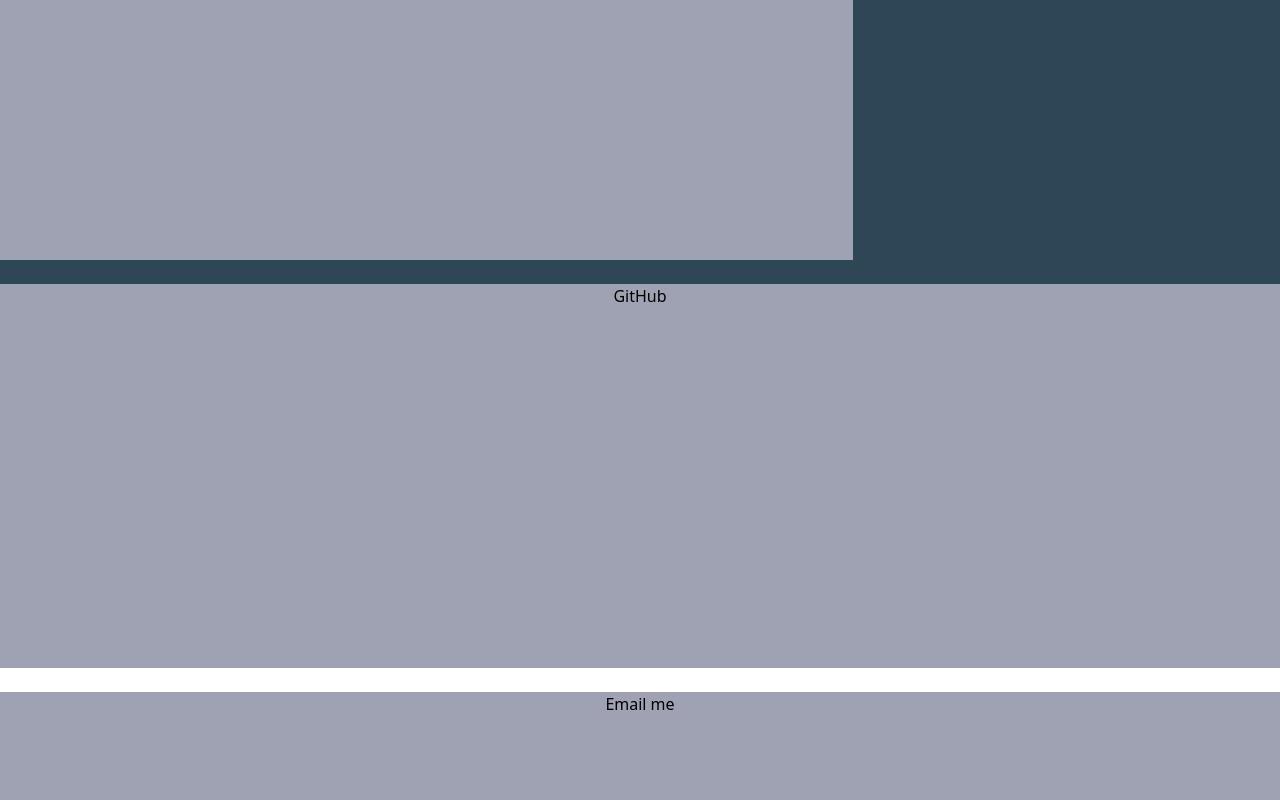
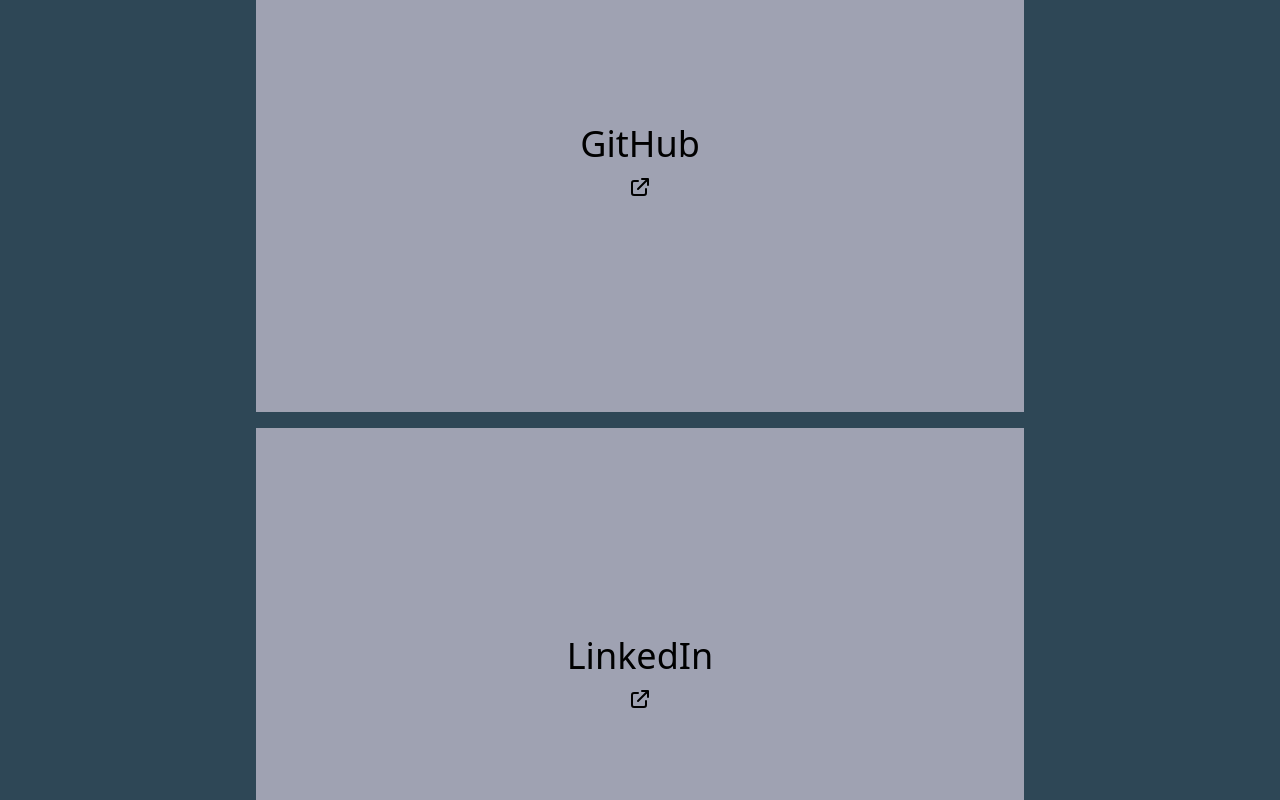
Before and after one commit to Thirteenhelens/testPersonalSite, a React (Create React App) app in the folder updatedpersonalsite/: page /ContactMe in a window 1280 px wide. Shown: the part 300-1100 px from the top of the page. Built offline with nearby package versions, Linux system fonts and the light colour scheme.

Commit message:
added better styling to the contact page, and made mobile friendly

```diff
--- a/updatedpersonalsite/src/App/App.css
+++ b/updatedpersonalsite/src/App/App.css
@@ -482,6 +482,26 @@
   pointer-events: none;
 }
 
+.col-span-3 {
+  grid-column: span 3 / span 3;
+}
+
+.col-start-1 {
+  grid-column-start: 1;
+}
+
+.col-start-2 {
+  grid-column-start: 2;
+}
+
+.col-end-4 {
+  grid-column-end: 4;
+}
+
+.col-end-5 {
+  grid-column-end: 5;
+}
+
 .m-5 {
   margin: 1.25rem;
 }
@@ -492,6 +512,18 @@
 
 .mb-4 {
   margin-bottom: 1rem;
+}
+
+.mt-5 {
+  margin-top: 1.25rem;
+}
+
+.mt-10 {
+  margin-top: 2.5rem;
+}
+
+.inline-flex {
+  display: inline-flex;
 }
 
 .grid {
@@ -506,6 +538,18 @@
   height: 24rem;
 }
 
+.h-1\/4 {
+  height: 25%;
+}
+
+.h-full {
+  height: 100%;
+}
+
+.h-6 {
+  height: 1.5rem;
+}
+
 .min-h-screen {
   min-height: 100vh;
 }
@@ -518,6 +562,14 @@
   width: 100vw;
 }
 
+.w-full {
+  width: 100%;
+}
+
+.w-6 {
+  width: 1.5rem;
+}
+
 .cursor-pointer {
   cursor: pointer;
 }
@@ -526,12 +578,32 @@
   grid-template-columns: repeat(5, minmax(0, 1fr));
 }
 
+.grid-cols-3 {
+  grid-template-columns: repeat(3, minmax(0, 1fr));
+}
+
 .justify-items-center {
   justify-items: center;
 }
 
 .gap-y-20 {
   row-gap: 5rem;
+}
+
+.gap-y-2 {
+  row-gap: 0.5rem;
+}
+
+.gap-y-4 {
+  row-gap: 1rem;
+}
+
+.self-center {
+  align-self: center;
+}
+
+.justify-self-start {
+  justify-self: start;
 }
 
 .justify-self-center {
@@ -601,6 +673,46 @@
   padding-right: 1rem;
 }
 
+.py-5 {
+  padding-top: 1.25rem;
+  padding-bottom: 1.25rem;
+}
+
+.py-4 {
+  padding-top: 1rem;
+  padding-bottom: 1rem;
+}
+
+.py-64 {
+  padding-top: 16rem;
+  padding-bottom: 16rem;
+}
+
+.py-60 {
+  padding-top: 15rem;
+  padding-bottom: 15rem;
+}
+
+.py-10 {
+  padding-top: 2.5rem;
+  padding-bottom: 2.5rem;
+}
+
+.py-56 {
+  padding-top: 14rem;
+  padding-bottom: 14rem;
+}
+
+.py-52 {
+  padding-top: 13rem;
+  padding-bottom: 13rem;
+}
+
+.py-20 {
+  padding-top: 5rem;
+  padding-bottom: 5rem;
+}
+
 .pt-40 {
   padding-top: 10rem;
 }
@@ -633,19 +745,14 @@
   line-height: 1rem;
 }
 
+.text-4xl {
+  font-size: 2.25rem;
+  line-height: 2.5rem;
+}
+
 .text-7xl {
   font-size: 4.5rem;
   line-height: 1;
-}
-
-.text-6xl {
-  font-size: 3.75rem;
-  line-height: 1;
-}
-
-.text-4xl {
-  font-size: 2.25rem;
-  line-height: 2.5rem;
 }
 
 .font-bold {
@@ -672,18 +779,14 @@
   background-color: rgb(219 194 207 / var(--tw-bg-opacity));
 }
 
-.hover\:bg-light:hover {
-  --tw-bg-opacity: 1;
-  background-color: rgb(159 162 178 / var(--tw-bg-opacity));
-}
-
 .hover\:bg-darker:hover {
   --tw-bg-opacity: 1;
   background-color: rgb(22 38 46 / var(--tw-bg-opacity));
 }
 
-.hover\:uppercase:hover {
-  text-transform: uppercase;
+.hover\:bg-light:hover {
+  --tw-bg-opacity: 1;
+  background-color: rgb(159 162 178 / var(--tw-bg-opacity));
 }
 
 .hover\:text-darker:hover {
@@ -703,6 +806,11 @@
 }
 
 @media (min-width: 640px) {
+  .sm\:py-20 {
+    padding-top: 5rem;
+    padding-bottom: 5rem;
+  }
+
   .sm\:opacity-0 {
     opacity: 0;
   }
@@ -722,6 +830,26 @@
             column-gap: 2rem;
   }
 
+  .md\:py-20 {
+    padding-top: 5rem;
+    padding-bottom: 5rem;
+  }
+
+  .md\:py-52 {
+    padding-top: 13rem;
+    padding-bottom: 13rem;
+  }
+
+  .md\:py-56 {
+    padding-top: 14rem;
+    padding-bottom: 14rem;
+  }
+
+  .md\:py-10 {
+    padding-top: 2.5rem;
+    padding-bottom: 2.5rem;
+  }
+
   .md\:text-8xl {
     font-size: 6rem;
     line-height: 1;
--- a/updatedpersonalsite/src/ContactPage/ContactPage.jsx
+++ b/updatedpersonalsite/src/ContactPage/ContactPage.jsx
@@ -1,10 +1,8 @@
 import { Link } from "react-router-dom";
-// import ContactForm from "./ContactForm";
 
 export default function ContactPage() {
   return (
-    <div id="contactContainer" class="bg-dark w-screen h-screen">
-      {/*  */}
+    <div id="contactContainer" class="bg-dark w-full h-full">
       <div class="p-5 grid justify-items-center">
         <div id="header" class="p-5 bg-lighter text-center">
           <Link to="/Home">
@@ -13,38 +11,63 @@
         </div>
       </div>
 
-      <div
-        class="
-        h-96
-        w-2/3
-        text-4xl
-        bg-light
-        text-center
-        hover:bg-darker
-        hover:text-white"
+      <div class="py-2 md:py-10 grid grid-cols-5 gap-y-4">
+        <div class="text-4xl bg-light col-end-5 text-center col-start-2 hover:bg-darker hover:text-white">
+          <a
+            target="_blank"
+            rel="noreferrer"
+            href="https://github.com/Thirteenhelens"
           >
+            <div class="py-20 md:py-52">
+              <p>GitHub</p>
+              <svg
+                fill="none"
+                strokeWidth="2"
+                viewBox="0 0 24 24"
+                stroke="currentColor"
+                class="h-6 w-6 inline-flex"
+                xmlns="http://www.w3.org/2000/svg"
+              >
+                <path
+                  strokeLinecap="round"
+                  strokeLinejoin="round"
+                  d="M10 6H6a2 2 0 00-2 2v10a2 2 0 002 2h10a2 2 0 002-2v-4M14 4h6m0 0v6m0-6L10 14"
+                />
+              </svg>
+            </div>
+          </a>
+        </div>
+
+        <div class="text-4xl bg-light col-end-5 text-center col-start-2 hover:bg-darker hover:text-white">
           <a
             target="_blank"
             rel="noreferrer"
             href="https://www.linkedin.com/in/jack-barrett02/"
           >
+            <div class="py-20 md:py-52">
               <p>LinkedIn</p>
+              <svg
+                fill="none"
+                strokeWidth="2"
+                viewBox="0 0 24 24"
+                stroke="currentColor"
+                class="h-6 w-6 inline-flex"
+                xmlns="http://www.w3.org/2000/svg"
+              >
+                <path
+                  strokeLinecap="round"
+                  strokeLinejoin="round"
+                  d="M10 6H6a2 2 0 00-2 2v10a2 2 0 002 2h10a2 2 0 002-2v-4M14 4h6m0 0v6m0-6L10 14"
+                />
+              </svg>
+            </div>
           </a>
         </div>
 
-      <br />
-      <div class="bg-light h-96 text-center">
-        <a
-          target="_blank"
-          rel="noreferrer"
-          href="https://github.com/Thirteenhelens"
-        >
-          GitHub
-        </a>
+        <div class="text-4xl bg-light col-end-5 text-center col-start-2 hover:bg-darker hover:text-white">
+          <p class="py-20 md:py-56">Email me</p>
         </div>
-      <br />
-      <div class="bg-light h-96 text-center">Email me</div>
-      {/* <ContactForm /> */}
+      </div>
     </div>
   );
 }
```
Lines whose indentation alone changed are shown as unchanged.
